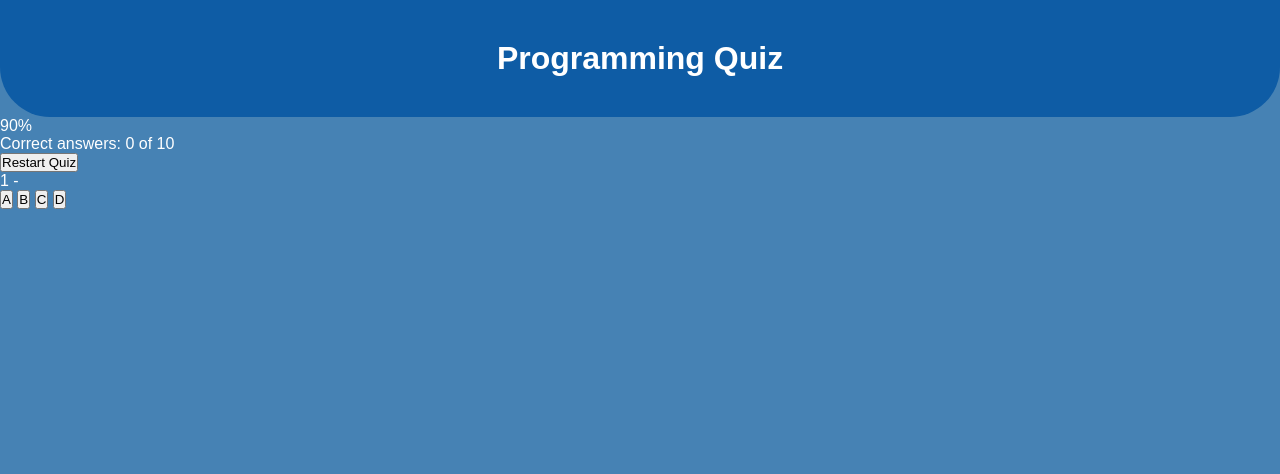
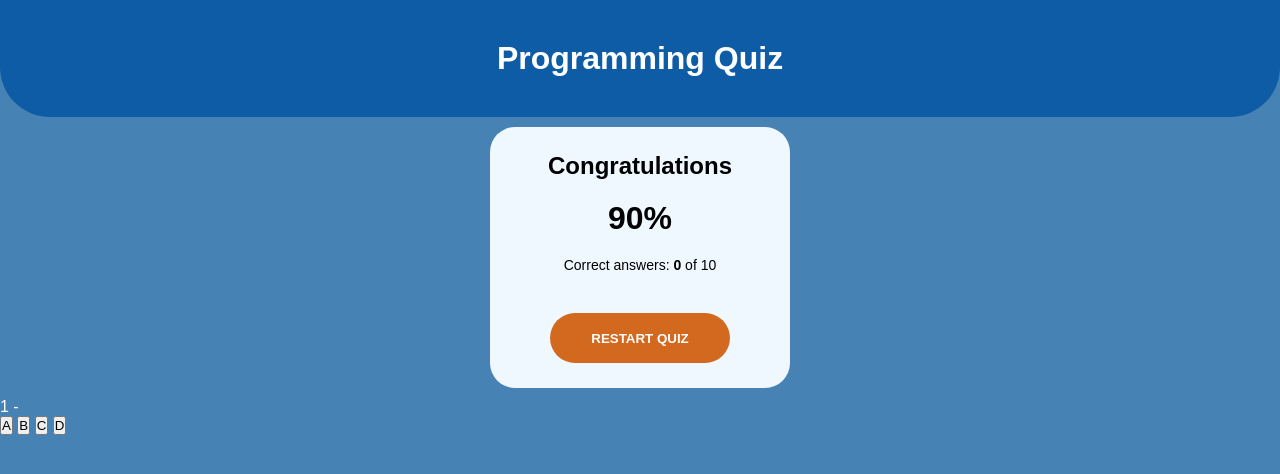
Before and after one commit to lucas-andrad/Quiz.JS, a plain HTML site: page index.html in a window 1280 px wide. Drawn offline with Linux system fonts and the light colour scheme.

Commit message:
Creating CSS score container

```diff
--- a/css/style.css
+++ b/css/style.css
@@ -21,3 +21,53 @@ body {
     border-bottom-left-radius: 50px;
     border-bottom-right-radius: 50px;
 }
+
+#score-container {
+    background-color: aliceblue;
+    color: black;
+    text-align: center;
+    width: 300px;
+    margin: 10px auto;
+    padding: 25px;
+    border-radius: 25px;
+}
+
+#score-container p {
+    font-size: 14px;
+    margin: 20px 0;
+}
+
+#score-container #display-score {
+    font-size: 32px;
+    font-weight: bold;
+}
+
+#correct-answer {
+    font-weight: bold;
+    color: seagreen;
+}
+
+#correct-answer {
+    font-weight: bold;
+    color: black;
+}
+
+#restart {
+    background-color: chocolate;
+    color: white;
+    font-weight: bold;
+    height: 50px;
+    border-radius: 25px;
+    border: 2px solid transparent;
+    width: 180px;
+    text-transform: uppercase;
+    margin-top: 20px;
+    cursor: pointer;
+    transition: .5s;
+}
+
+#restart:hover {
+    background-color: transparent;
+    border-color: chocolate;
+    color: chocolate;
+}
--- a/index.html
+++ b/index.html
@@ -10,6 +10,7 @@
   <body>
     <h1 id="main-title">Programming Quiz</h1>
     <div id="score-container">
+    <h2>Congratulations</h2>
       <p id="display-score"><span>90</span>%</p>
       <p>
         Correct answers: <span id="correct-answer">0</span> of
```
